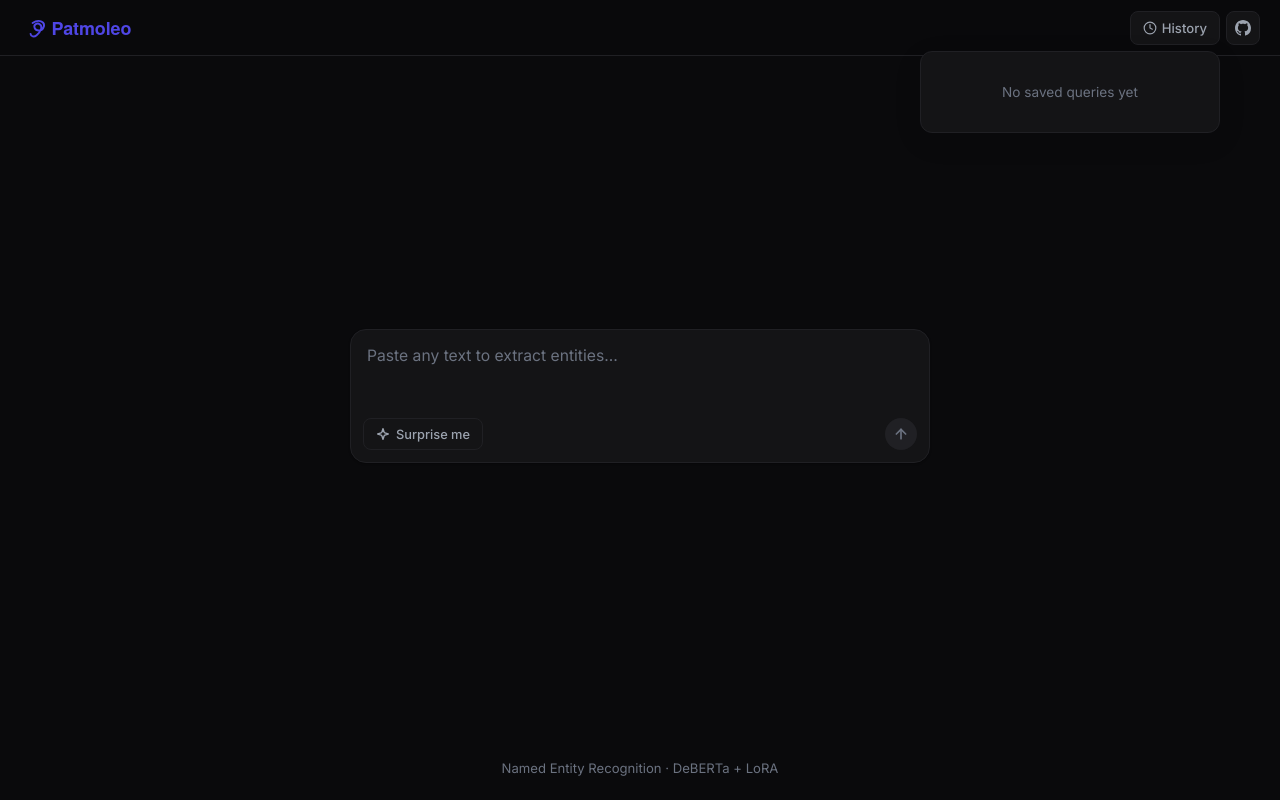
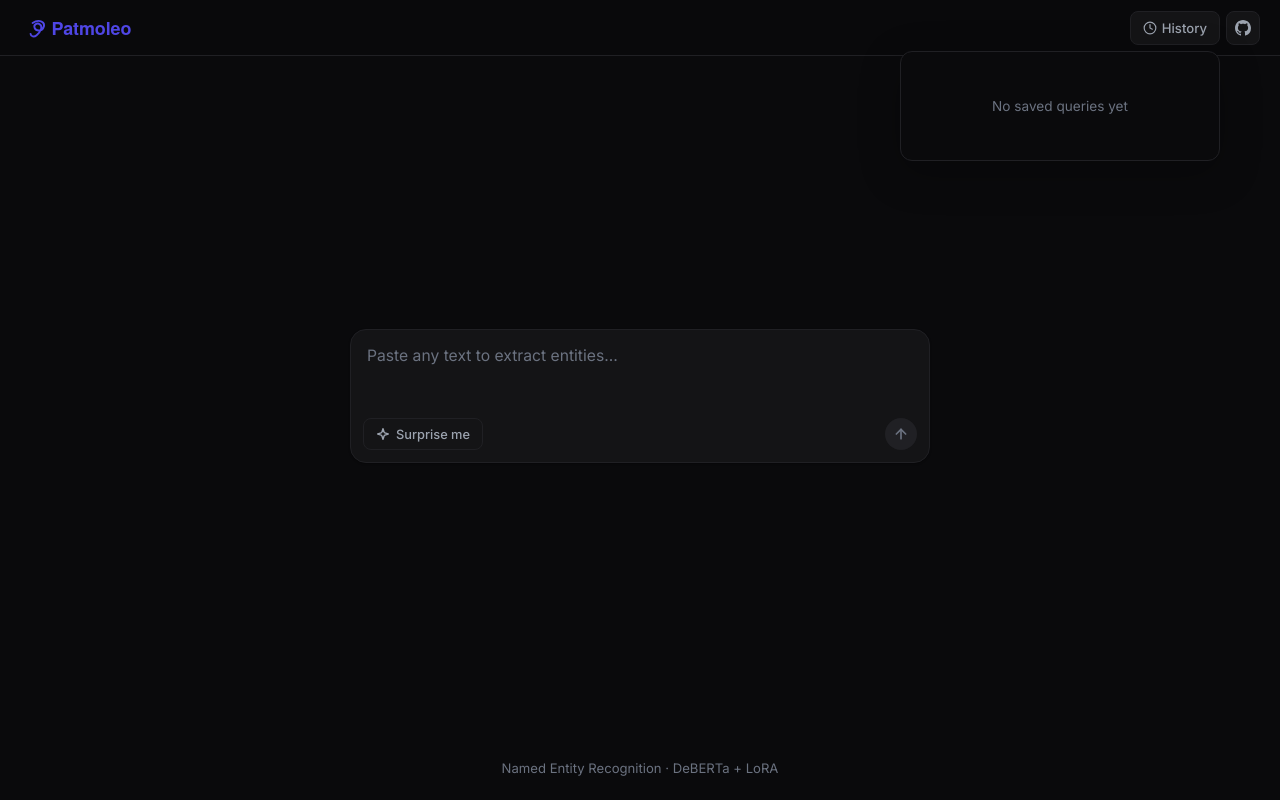
Before and after one commit to alexcj10/patmoleo, a React (Vite) app in the folder frontend/: page / in a window 1280 px wide. Both pictures are taken after a click on the button "History". Built offline with nearby package versions, Linux system fonts and the light colour scheme.

Commit message:
feat: implement initial frontend application shell and styling system

```diff
--- a/frontend/src/App.css
+++ b/frontend/src/App.css
@@ -151,15 +151,51 @@ body {
   position: absolute;
   top: calc(100% + 6px);
   right: 0;
-  width: 300px;
+  width: 320px;
   max-width: calc(100vw - 1rem);
-  max-height: 360px;
-  overflow-y: auto;
-  background: var(--surface);
+  background: var(--bg);
   border: 1px solid var(--border);
   border-radius: var(--radius);
-  box-shadow: 0 8px 30px rgba(0,0,0,0.08);
-  animation: slideDown 0.12s ease-out;
+  box-shadow: 0 12px 40px rgba(0,0,0,0.25);
+  animation: slideDown 0.15s ease-out;
+  overflow: hidden;
+  display: flex;
+  flex-direction: column;
+}
+
+.history-panel-inner {
+  max-height: 380px;
+  overflow-y: auto;
+  width: 100%;
+  padding: 6px;
+  scrollbar-width: none;            /* Firefox: hide scrollbar */
+  -ms-overflow-style: none;         /* IE: hide scrollbar */
+}
+
+.history-panel-inner::-webkit-scrollbar {
+  width: 0;                          /* Chrome: hide scrollbar by default */
+}
+
+.history-panel:hover .history-panel-inner {
+  scrollbar-width: thin;
+  scrollbar-color: #3f3f46 transparent;
+}
+
+.history-panel:hover .history-panel-inner::-webkit-scrollbar {
+  width: 4px;
+}
+
+.history-panel:hover .history-panel-inner::-webkit-scrollbar-track {
+  background: transparent;
+}
+
+.history-panel:hover .history-panel-inner::-webkit-scrollbar-thumb {
+  background-color: #3f3f46;
+  border-radius: 2px;
+}
+
+.history-panel:hover .history-panel-inner::-webkit-scrollbar-thumb:hover {
+  background-color: #52525b;
 }
 
 @keyframes slideDown {
@@ -168,7 +204,7 @@ body {
 }
 
 .history-empty {
-  padding: 2rem 1rem;
+  padding: 2.5rem 1rem;
   text-align: center;
   color: var(--text-tertiary);
   font-size: 0.85rem;
@@ -178,31 +214,33 @@ body {
   display: block;
   width: 100%;
   text-align: left;
-  padding: 10px 14px;
-  border: none;
-  background: transparent;
+  padding: 10px 12px;
+  border: 1px solid var(--border);
+  background: var(--surface);
   font-family: inherit;
   font-size: 0.84rem;
   color: var(--text-secondary);
   cursor: pointer;
-  border-bottom: 1px solid var(--border-light);
-  transition: background 0.1s ease;
+  border-radius: var(--radius-sm);
+  margin-bottom: 4px;
+  transition: all 0.15s ease;
   line-height: 1.45;
 }
 
 .history-entry:last-child {
-  border-bottom: none;
+  margin-bottom: 0;
 }
 
 .history-entry:hover {
-  background: var(--bg);
+  background: var(--border);
+  border-color: var(--border-light);
   color: var(--text);
 }
 
 .history-meta {
   font-size: 0.72rem;
   color: var(--text-tertiary);
-  margin-top: 2px;
+  margin-top: 3px;
 }
 
 @media (max-width: 400px) {
@@ -550,15 +588,7 @@ body {
   background-color: #52525b;
 }
 
-/* Specific scrollbar for the curved history dropdown */
-.history-panel::-webkit-scrollbar {
-  width: 14px;
-}
-.history-panel::-webkit-scrollbar-thumb {
-  border: 4px solid transparent;
-  background-clip: content-box;
-  border-radius: 8px;
-}
+
 
 
 
@@ -651,6 +681,12 @@ body {
     -webkit-backdrop-filter: blur(12px);
     z-index: 100;
   }
+
+  .history-panel-inner {
+    max-height: none;
+    height: 100%;
+    padding: 8px;
+  }
 }
 
 /* ═══════ Extremely Small Screens ═══════ */
--- a/frontend/src/App.jsx
+++ b/frontend/src/App.jsx
@@ -182,6 +182,7 @@ export default function App() {
             <button className="text-btn" onClick={() => setHistOpen(v => !v)}><Clock/> <span className="btn-text">History</span></button>
             {histOpen && (
               <div className="history-panel">
+                <div className="history-panel-inner">
                   {history.length === 0
                     ? <div className="history-empty">No saved queries yet</div>
                     : history.map((h, i) => (
@@ -191,6 +192,7 @@ export default function App() {
                       </button>
                     ))
                   }
+                </div>
               </div>
             )}
           </div>
```
Lines whose indentation alone changed are shown as unchanged.
